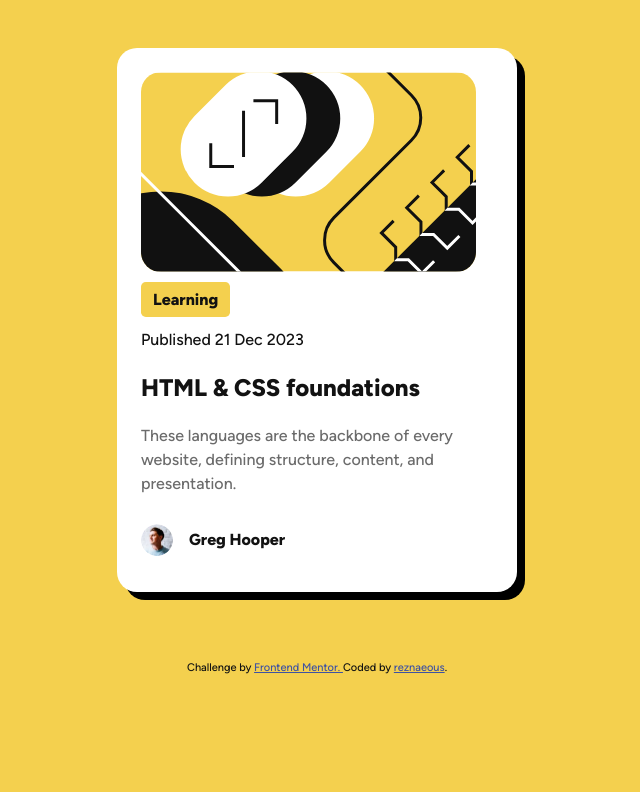
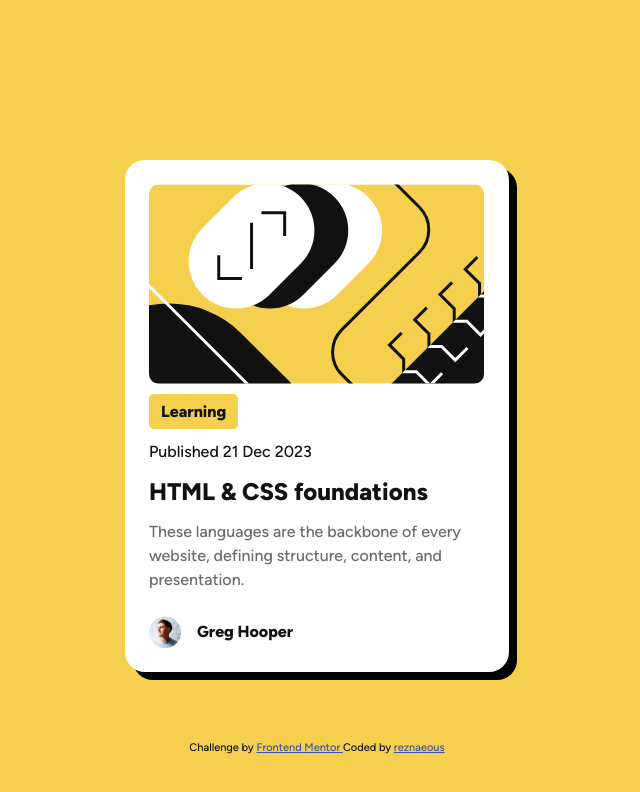
Before and after one commit to reznaeous/blog-preview-card-main, a plain HTML site: page index.html in a window 1280 px wide. Shown: the whole page, without its empty margins (323-963 px from the left). Drawn offline with Linux system fonts and the light colour scheme.

Commit message:
Little more cleanup, adjust a bit more of the spacing

```diff
--- a/index.html
+++ b/index.html
@@ -31,12 +31,10 @@
             <p class="tag">Learning</p>
             <p class="dateline">Published 21 Dec 2023</p>
             <p class="card-header">HTML & CSS foundations</p>
-            <div class="card-body">
-              <p class="card-body-text">
-                These languages are the backbone of every website, defining
-                structure, content, and presentation.
-              </p>
-            </div>
+            <p class="card-body-text">
+              These languages are the backbone of every website, defining
+              structure, content, and presentation.
+            </p>
             <div class="author-tagline">
               <img
                 src="assets/images/image-avatar.webp"
@@ -56,9 +54,9 @@
       <div class="attribution">
         Challenge by
         <a href="https://www.frontendmentor.io?ref=challenge" target="_blank">
-          Frontend Mentor.
+          Frontend Mentor
         </a>
-        Coded by <a href="#">reznaeous</a>.
+        Coded by <a href="#">reznaeous</a>
       </div>
     </footer>
   </body>
--- a/style.css
+++ b/style.css
@@ -14,6 +14,7 @@
   --fw-extra-bold: 800;
 }
 
+/* Reset a few bits */
 *,
 *::after,
 *::before {
@@ -28,38 +29,44 @@ video {
   max-width: 100%;
 }
 
+/* Start the rules */
 body {
   font-family: "Figtree", sans-serif;
-  font-weight: 500;
+  font-weight: var(--fw-medium);
   background-color: var(--clr-yellow);
   line-height: 150%;
   color: var(--clr-gray-950);
+  /* Smallest at 450px, largest at 900px */
   font-size: clamp(0.88rem, 0.75rem + 0.44vw, 1rem);
+  padding-inline: 1rem;
 }
 
 .card {
-  max-width: 25rem;
+  max-width: 24rem;
   box-shadow: var(--box-shadow);
   border-radius: var(--card-border-radius);
   background-color: var(--clr-white);
   margin: 3rem auto;
+  margin-top: 10rem;
   padding: 1.5rem;
 }
 
 .card-content {
-  margin-inline: auto;
+  margin: 0 auto;
   display: grid;
   gap: 1rem;
 }
 
 img {
-  border-radius: var(--card-border-radius);
+  border-radius: 0.625rem;
   object-fit: cover;
 }
 
 .card-header {
   font-weight: var(--fw-extra-bold);
-  font-size: 1.5rem;
+  /* Smallest at 450px, largest at 900px */
+  font-size: clamp(1.25rem, 1rem + 0.89vw, 1.5rem);
+  margin-block: 0.5em;
 }
 
 .card-header:hover {
@@ -68,6 +75,7 @@ img {
 
 .card-body-text {
   color: var(--clr-gray-500);
+  margin-block-end: 1.5rem;
 }
 
 .tag {
@@ -82,6 +90,10 @@ img {
   display: flex;
   align-items: center;
   gap: 1rem;
+}
+
+.author-tagline > p {
+  margin-block: 0;
 }
 
 .author-tagline > p {
@@ -100,11 +112,3 @@ footer {
 .attribution a {
   color: hsl(228, 45%, 44%);
 }
-
-.fw-medium {
-  font-weight: var(--fw-medium);
-}
-
-.fw-extra-bold {
-  font-weight: var(--fw-extra-bold);
-}
```
